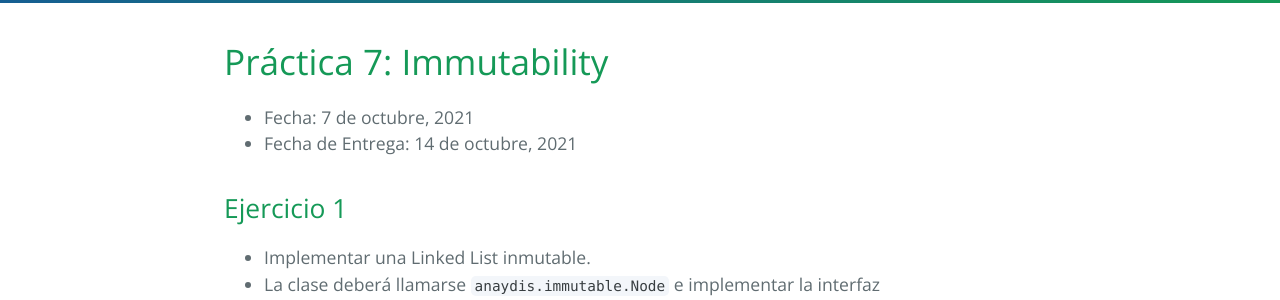
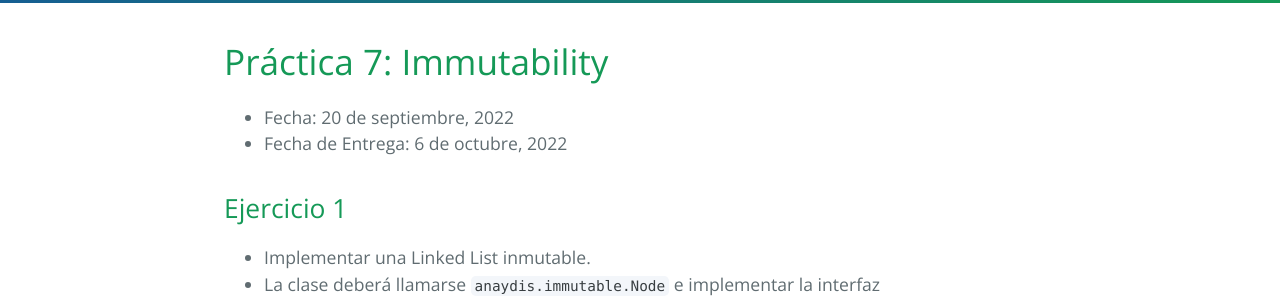
Before and after one commit to FacultadDeIngenieria/anaydis, a Jekyll site: the page built from practice/tp7.md, in a window 1280 px wide. Shown: the part 266-566 px from the top of the page. Built offline with Jekyll 4.4.1, drawn with Linux system fonts in a browser that asks for light colours.

Commit message:
fix: tp 7 date

```diff
--- a/practice/tp7.md
+++ b/practice/tp7.md
@@ -6,8 +6,8 @@ permalink: /practice/7
 
 # Práctica 7: Immutability
 
-* Fecha: 7 de octubre, 2021
-* Fecha de Entrega: 14 de octubre, 2021
+* Fecha: 20 de septiembre, 2022
+* Fecha de Entrega: 6 de octubre, 2022
 
 ## Ejercicio 1
 
```
